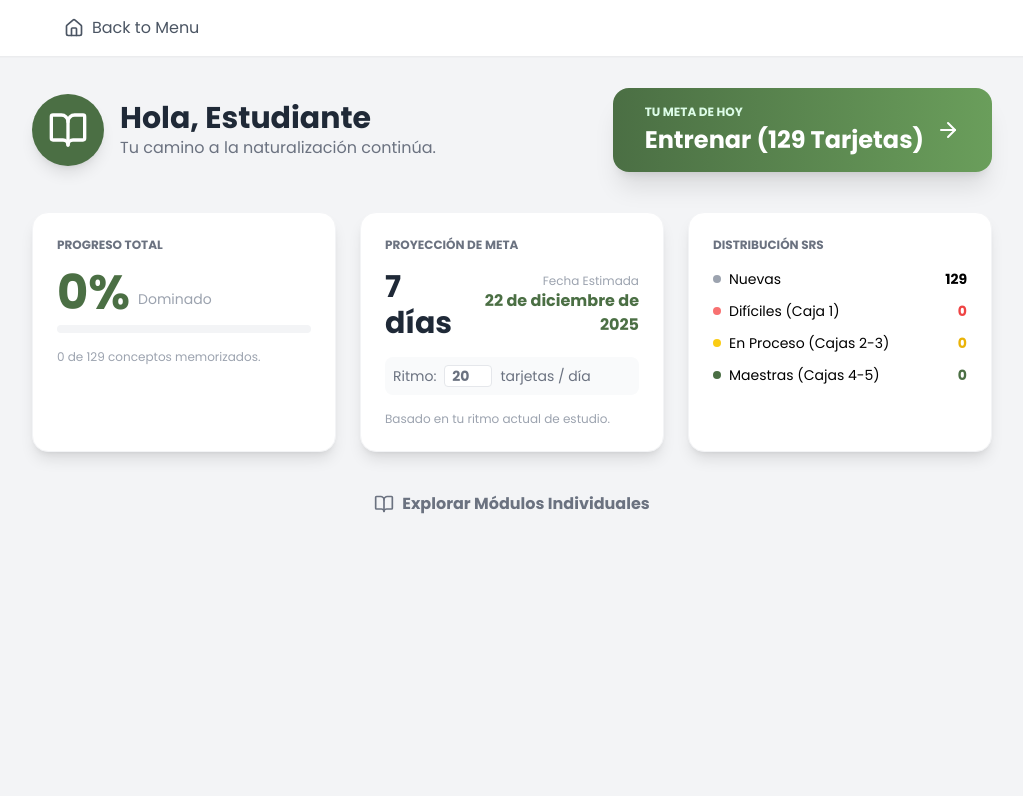
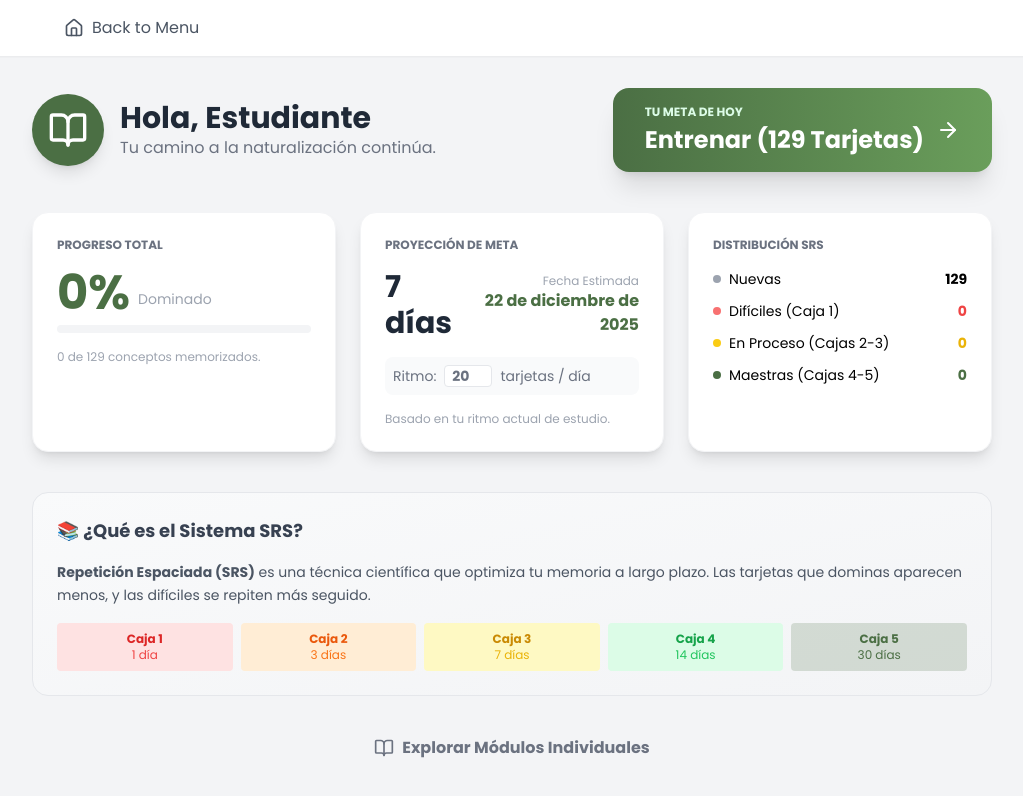
Before and after one commit to nz-nz/mexico-history, a React (Vite) app: page / in a window 1280 px wide. Both pictures are taken after a click on the button 426 px from the left and 242 px from the top of the page. Shown: the top 796 px of the page, without its empty margins (128-1151 px from the left). Built offline with nearby package versions, Linux system fonts and the light colour scheme.

Commit message:
Feat: Add SRS reference/explanation to Coach Dashboard

```diff
--- a/components/StudyMode.tsx
+++ b/components/StudyMode.tsx
@@ -252,6 +252,39 @@ const StudyMode: React.FC<StudyModeProps> = ({ onBack }) => {
           </div>
         </div>
 
+        {/* SRS Reference */}
+        <div className="bg-gradient-to-br from-gray-50 to-gray-100 dark:from-[#16213e] dark:to-[#1a2744] p-6 rounded-2xl border border-gray-200 dark:border-gray-700 mb-10">
+          <h3 className="text-gray-700 dark:text-gray-200 font-bold text-lg mb-4 flex items-center gap-2">
+            📚 ¿Qué es el Sistema SRS?
+          </h3>
+          <p className="text-sm text-gray-600 dark:text-gray-400 leading-relaxed mb-4">
+            <strong>Repetición Espaciada (SRS)</strong> es una técnica científica que optimiza tu memoria a largo plazo.
+            Las tarjetas que dominas aparecen menos, y las difíciles se repiten más seguido.
+          </p>
+          <div className="grid grid-cols-5 gap-2 text-xs text-center">
+            <div className="bg-red-100 dark:bg-red-900/30 rounded p-2">
+              <div className="font-bold text-red-600 dark:text-red-300">Caja 1</div>
+              <div className="text-red-500">1 día</div>
+            </div>
+            <div className="bg-orange-100 dark:bg-orange-900/30 rounded p-2">
+              <div className="font-bold text-orange-600 dark:text-orange-300">Caja 2</div>
+              <div className="text-orange-500">3 días</div>
+            </div>
+            <div className="bg-yellow-100 dark:bg-yellow-900/30 rounded p-2">
+              <div className="font-bold text-yellow-600 dark:text-yellow-300">Caja 3</div>
+              <div className="text-yellow-500">7 días</div>
+            </div>
+            <div className="bg-green-100 dark:bg-green-900/30 rounded p-2">
+              <div className="font-bold text-green-600 dark:text-green-300">Caja 4</div>
+              <div className="text-green-500">14 días</div>
+            </div>
+            <div className="bg-[#4b6f44]/20 dark:bg-[#4b6f44]/30 rounded p-2">
+              <div className="font-bold text-[#4b6f44] dark:text-[#a3cf6d]">Caja 5</div>
+              <div className="text-[#4b6f44] dark:text-[#a3cf6d]">30 días</div>
+            </div>
+          </div>
+        </div>
+
         {/* Modules Toggle */}
         <div className="text-center">
           <button
```
